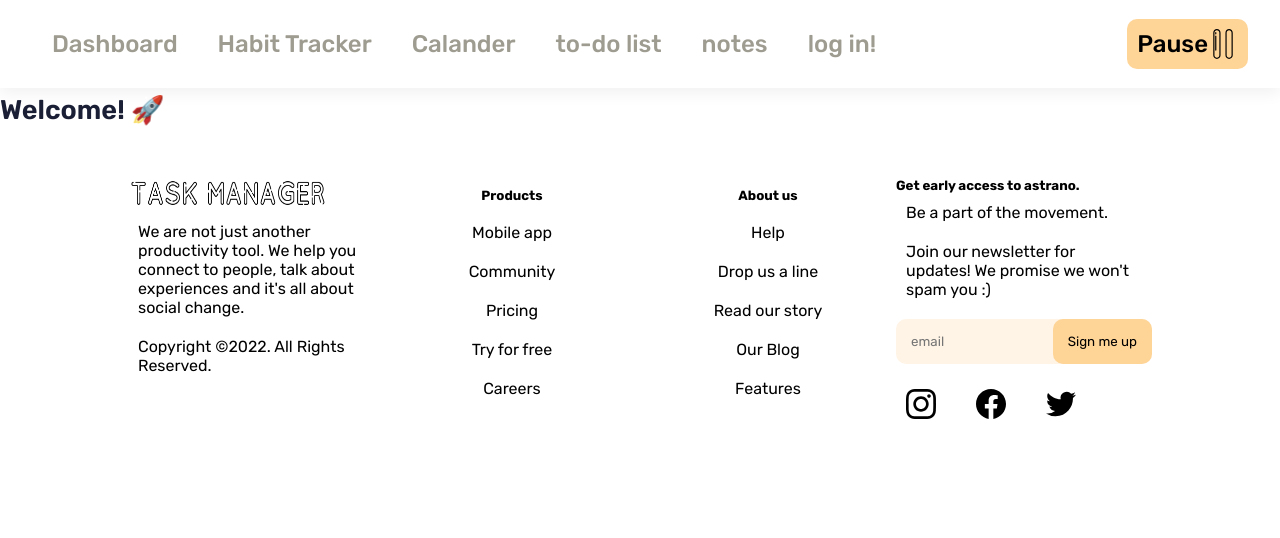
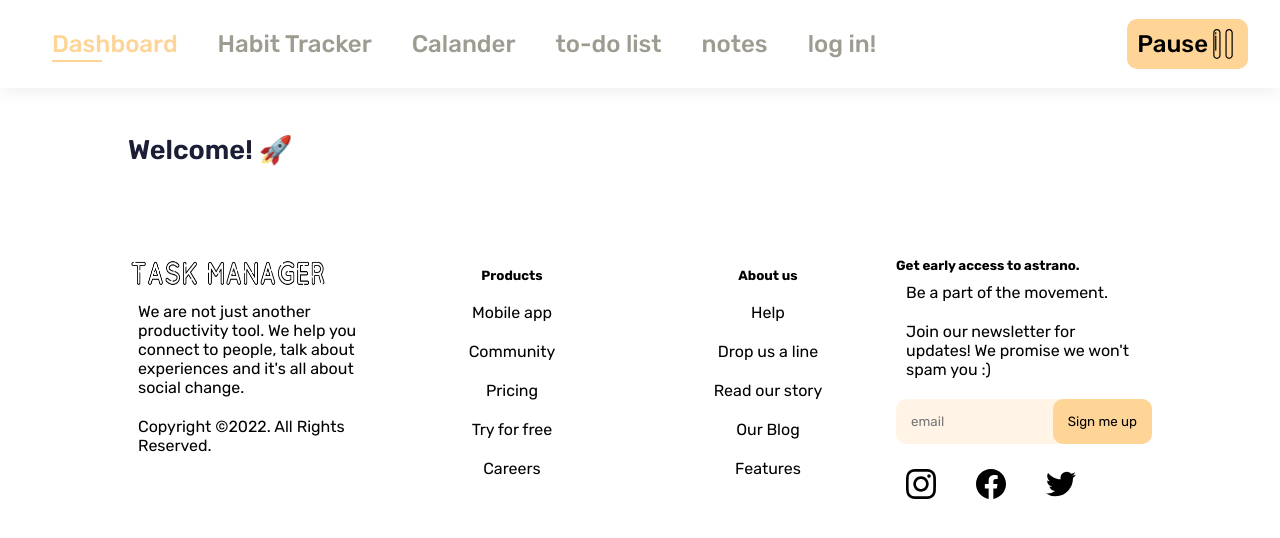
Before and after one commit to adambenaceur/Productivity-App, a Next.js app: page /dashboard in a window 1280 px wide. Shown: the top 538 px of the page. Built offline with nearby package versions, Linux system fonts and the light colour scheme.

Commit message:
changed header sequence to match dashboard on pressing play

```diff
--- a/components/Header.tsx
+++ b/components/Header.tsx
@@ -48,7 +48,7 @@ const Header = () => {
                 ))}
             </ul>
         </div>
-      <Link href='/play'><button className='button'> Play <Image src='/play.svg' alt='' width='30px' height='30px'/> </button></Link>
+      <Link href='/dashboard'><button className='button'> Play <Image src='/play.svg' alt='' width='30px' height='30px'/> </button></Link>
     </div>
   )
 }
--- a/components/HeaderApp.tsx
+++ b/components/HeaderApp.tsx
@@ -10,19 +10,19 @@ const HeaderApp = () => {
 
   const list = [
     {
-      id: "/Dashboard",
+      id: "/dashboard",
       title: 'Dashboard',
     },
     {
-      id: "/Habit-Tracker",
+      id: "/habit-tracker",
       title: 'Habit Tracker',
     },
     {
-      id: "/Calander",
+      id: "/calander",
       title: 'Calander',
     },
     {
-      id: "/To-do",
+      id: "/to-do",
       title: 'to-do list',
     },
     {
--- a/styles.css
+++ b/styles.css
@@ -704,3 +704,9 @@
     justify-content:center;
     padding: 10%;
 }
+
+
+/*************************** DASHBOARD ************************/
+.dashboard-title {
+  padding:40px 10%;
+}
```
Also changed, not shown: pages/play.tsx (deleted, +0 -27 lines).
